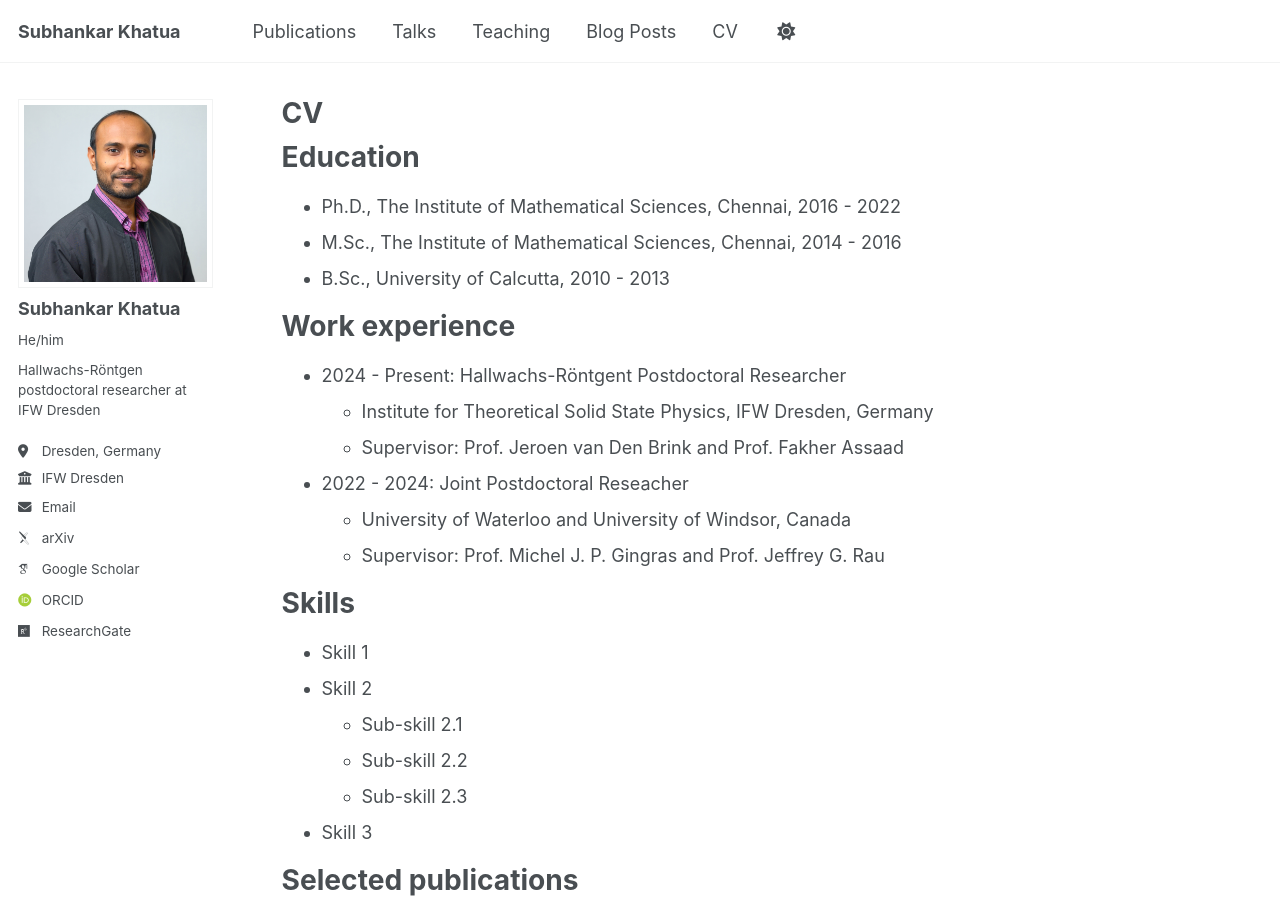
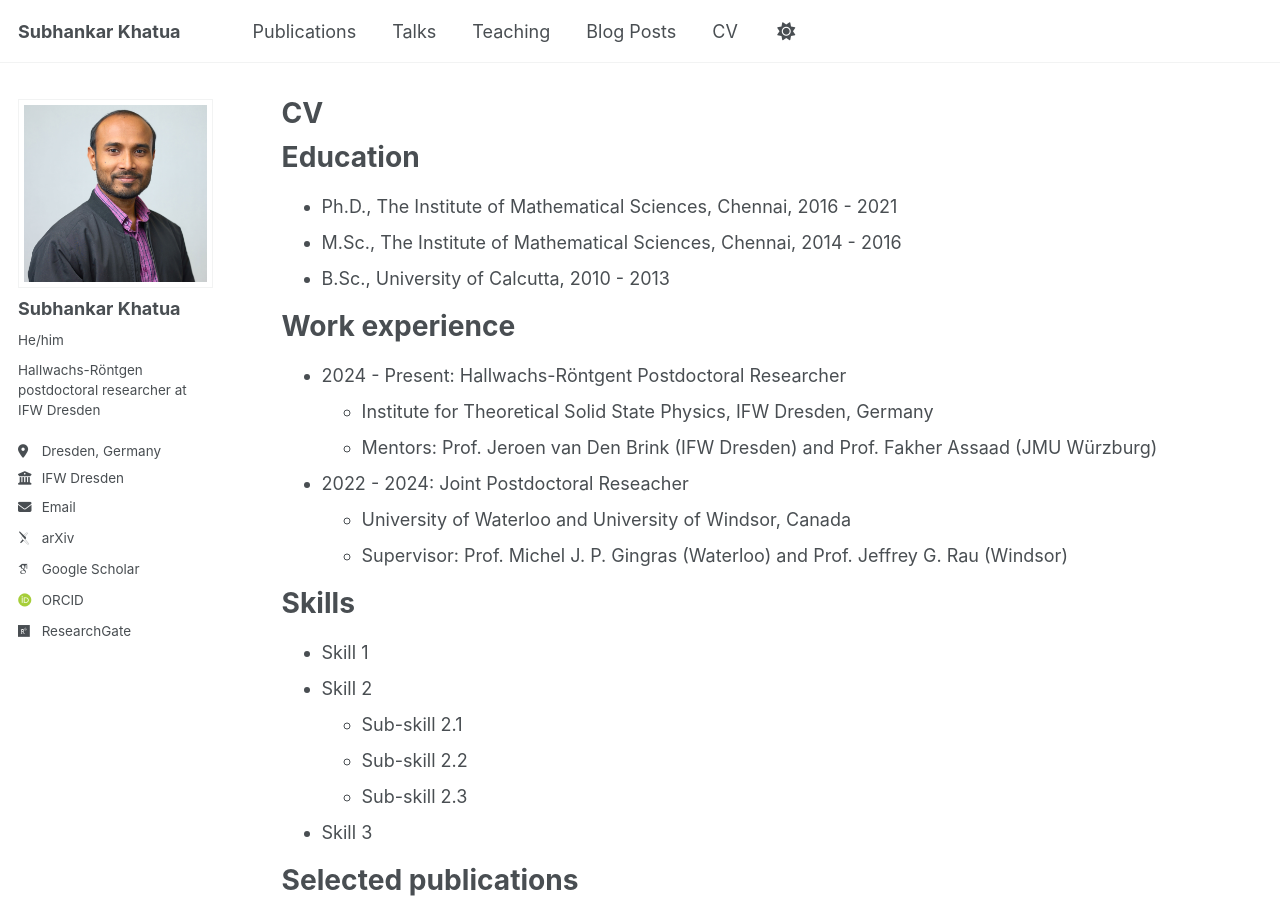
Before and after one commit to subhankar-khatua/subhankar-khatua.github.io, a Jekyll site: the page built from _pages/cv.md, in a window 1280 px wide and 900 px high. Built offline with Jekyll 4.4.1, drawn with Linux system fonts in a browser that asks for light colours; some web fonts are replaced.

Commit message:
Update cv.md

```diff
--- a/_pages/cv.md
+++ b/_pages/cv.md
@@ -11,7 +11,7 @@ redirect_from:
 
 Education
 ======
-* Ph.D., The Institute of Mathematical Sciences, Chennai, 2016 - 2022
+* Ph.D., The Institute of Mathematical Sciences, Chennai, 2016 - 2021
 * M.Sc., The Institute of Mathematical Sciences, Chennai, 2014 - 2016
 * B.Sc., University of Calcutta, 2010 - 2013
 
@@ -19,11 +19,11 @@ Work experience
 ======
 * 2024 - Present: Hallwachs-Röntgent Postdoctoral Researcher
   * Institute for Theoretical Solid State Physics, IFW Dresden, Germany
-  * Supervisor: Prof. Jeroen van Den Brink and Prof. Fakher Assaad
+  * Mentors: Prof. Jeroen van Den Brink (IFW Dresden) and Prof. Fakher Assaad (JMU Würzburg)
 
 * 2022 - 2024: Joint Postdoctoral Reseacher
   * University of Waterloo and University of Windsor, Canada
-  * Supervisor: Prof. Michel J. P. Gingras and Prof. Jeffrey G. Rau
+  * Supervisor: Prof. Michel J. P. Gingras (Waterloo) and Prof. Jeffrey G. Rau (Windsor)
 
 
 Skills
```
